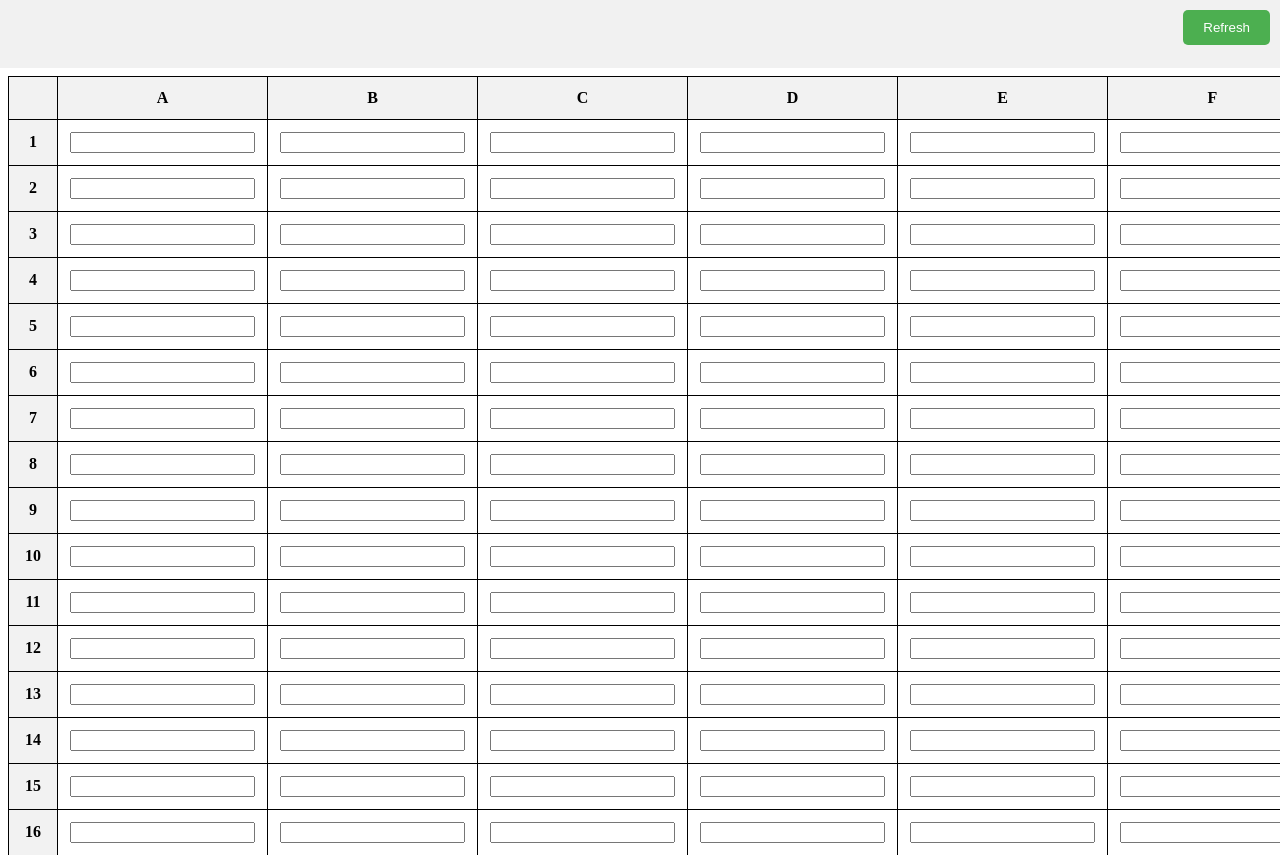
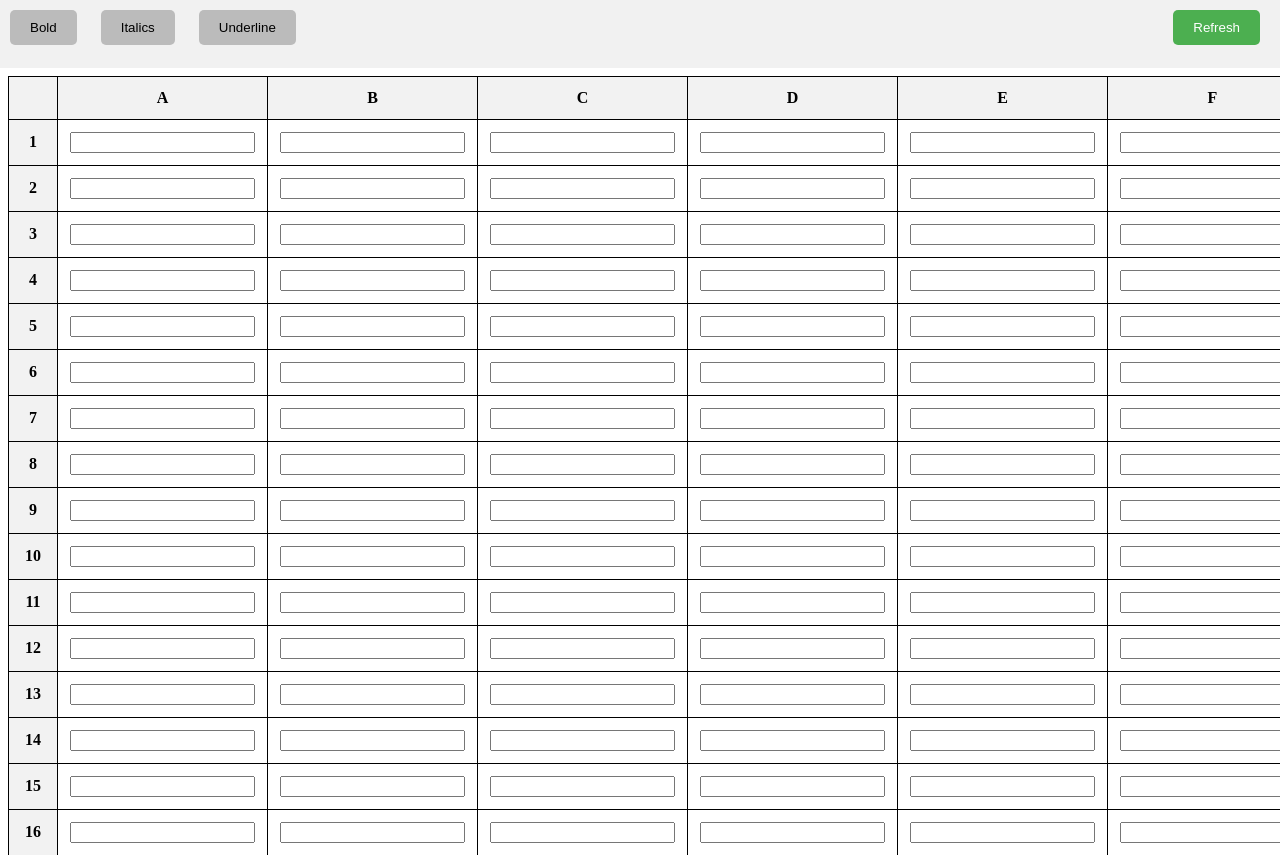
Before and after one commit to kieranbelworthy/spreadsheet-exercise, a plain HTML site: page index.html in a window 1280 px wide. Shown: the top 855 px of the page. Drawn offline with Linux system fonts and the light colour scheme.

Commit message:
added ui for the bold, italics and underline button

```diff
--- a/index.html
+++ b/index.html
@@ -10,6 +10,9 @@
     <script src="cell.js"></script>
     <script src="script.js"></script>
     <div class="top-container">
+        <button id="bold-button">Bold</button>
+        <button id="italics-button">Italics</button>
+        <button id="underline-button">Underline</button>
         <button id="refresh-button">Refresh</button>
     </div>
     <div class="table-container">
--- a/style.css
+++ b/style.css
@@ -11,7 +11,6 @@
 
 .table-container {
     margin-top: 6%;
-    /* padding: 20px; */
 }
 
 table {
@@ -29,18 +28,49 @@ th, td {
     text-align: center;
 }
 
-#refresh-button {
-    position: fixed;
-    top: 10px;
-    right: 10px;
-    background-color: #4CAF50;
-    color: #fff;
+.top-container button {
+    margin: 0 10px;
     padding: 10px 20px;
     border: none;
     border-radius: 5px;
     cursor: pointer;
 }
 
+#refresh-button {
+    background-color: #4CAF50;
+    color: #fff;
+    position: fixed;
+    top: 10px;
+    right: 10px;
+}
+
 #refresh-button:hover {
     background-color: #3e8e41;
 }
+
+#bold-button {
+    background-color: #bbb;
+    color: #000;
+}
+
+#bold-button:hover {
+    background-color: #999;
+}
+
+#italics-button {
+    background-color: #bbb;
+    color: #000;
+}
+
+#italics-button:hover {
+    background-color: #999;
+}
+
+#underline-button {
+    background-color: #bbb;
+    color: #000;
+}
+
+#underline-button:hover {
+    background-color: #999;
+}
```
